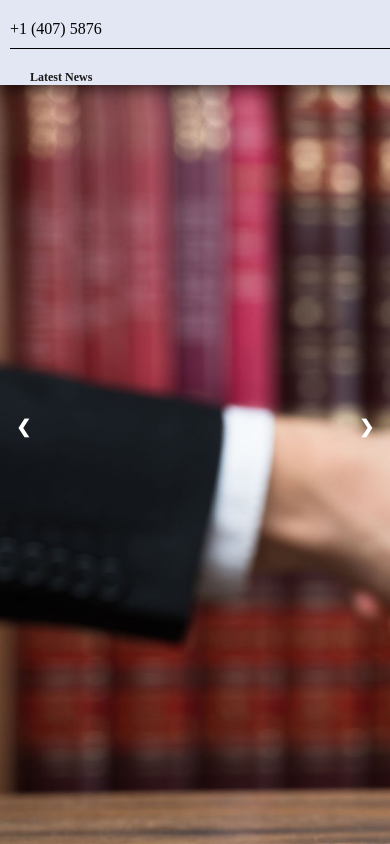
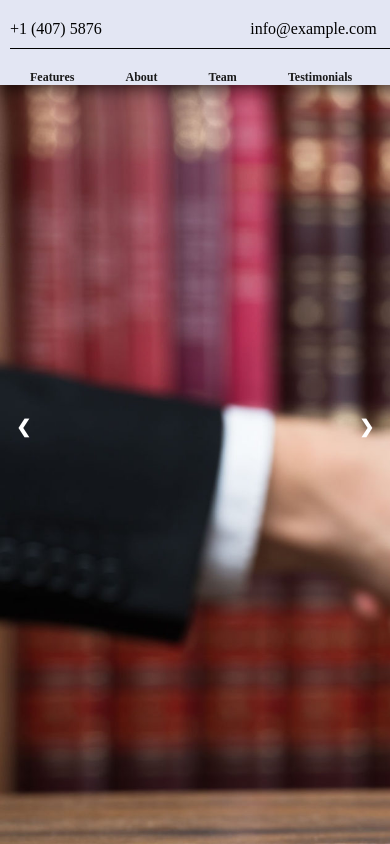
Before and after one commit to allstarrtech/lawyer, a plain HTML site: page index.html in a window 390 px wide. Shown: the top 844 px of the page. Drawn offline with Linux system fonts and the light colour scheme.

Commit message:
Update style.css

```diff
--- a/style.css
+++ b/style.css
@@ -981,7 +981,7 @@ footer a:hover {
 
     @media (max-width: 477px) {
       #header {
-        width: 253%;
+        width: 153%;
         padding-left: 10px;
         padding-right: 10px;
       }
```
